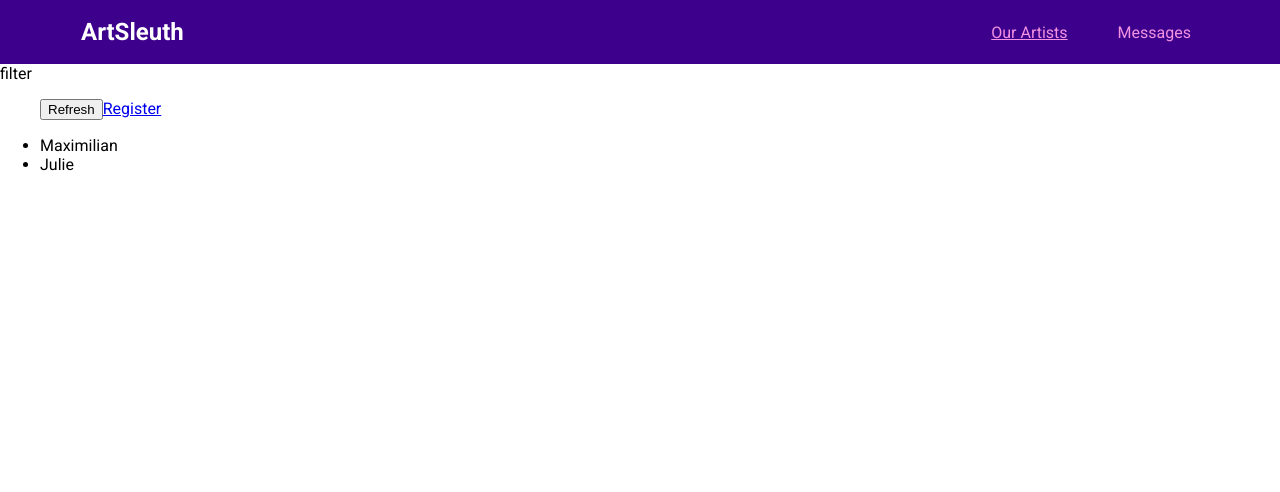
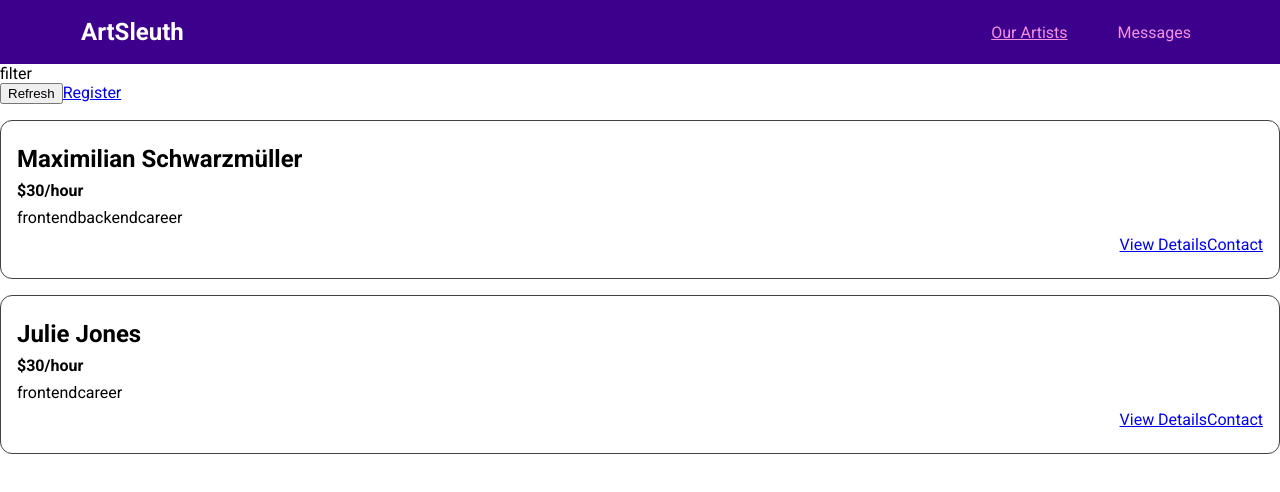
Before and after one commit to sam821203/ArtSleuth, a Vue app: page /artists in a window 1280 px wide. Shown: the top 492 px of the page. Built offline with nearby package versions, Linux system fonts and the light colour scheme.

Commit message:
feat: add ArtistItem components

```diff
--- a/package.json
+++ b/package.json
@@ -1,5 +1,5 @@
 {
-  "name": "find-an-artists",
+  "name": "art-sleuth",
   "version": "0.1.0",
   "private": true,
   "scripts": {
--- /dev/null
+++ b/src/components/artists/ArtistItem.vue
@@ -0,0 +1,57 @@
+<template>
+  <li>
+    <h3>{{ fullName }}</h3>
+    <h4>${{ rate }}/hour</h4>
+    <div>
+      <span v-for="area in areas" :key="area">{{ area }}</span>
+    </div>
+    <div class="actions">
+      <router-link :to="artistDetailsLink">View Details</router-link>
+      <router-link :to="artistContactLink">Contact</router-link>
+    </div>
+  </li>
+</template>
+
+<script>
+export default {
+  props: ["id", "firstName", "lastName", "rate", "areas"],
+  computed: {
+    fullName() {
+      return this.firstName + " " + this.lastName;
+    },
+    artistContactLink() {
+      return this.$route.path + "/" + this.id + "/contact";
+    },
+    artistDetailsLink() {
+      return this.$route.path + "/" + this.id;
+    },
+  },
+};
+</script>
+
+<style scoped>
+li {
+  margin: 1rem 0;
+  border: 1px solid #424242;
+  border-radius: 12px;
+  padding: 1rem;
+}
+
+h3 {
+  font-size: 1.5rem;
+}
+
+h3,
+h4 {
+  margin: 0.5rem 0;
+}
+
+div {
+  margin: 0.5rem 0;
+}
+
+.actions {
+  display: flex;
+  justify-content: flex-end;
+}
+</style>
--- a/src/pages/artists/ArtistsList.vue
+++ b/src/pages/artists/ArtistsList.vue
@@ -7,16 +7,28 @@
       <router-link to="/register">Register</router-link>
     </ul>
     <ul v-if="hasArtists">
-      <li v-for="artist in filteredArtists" :key="artist.id">
-        {{ artist.firstName }}
-      </li>
+      <!-- 外層模板使用內層元件標籤時，以 v-bind 指令來將資料傳遞進來 -->
+      <artist-item
+        v-for="artist in filteredArtists"
+        :key="artist.id"
+        :id="artist.id"
+        :first-name="artist.firstName"
+        :last-name="artist.lastName"
+        :rate="artist.hourlyRate"
+        :areas="artist.areas"
+      ></artist-item>
     </ul>
     <h3 v-else>No artists found!</h3>
   </section>
 </template>
 
 <script>
+import ArtistItem from "../../components/artists/ArtistItem.vue";
+
 export default {
+  components: {
+    ArtistItem,
+  },
   computed: {
     filteredArtists() {
       return this.$store.getters["artists/getArtists"];
@@ -27,3 +39,16 @@ export default {
   },
 };
 </script>
+
+<style scoped>
+ul {
+  list-style: none;
+  margin: 0;
+  padding: 0;
+}
+
+.controls {
+  display: flex;
+  justify-content: space-between;
+}
+</style>
```
